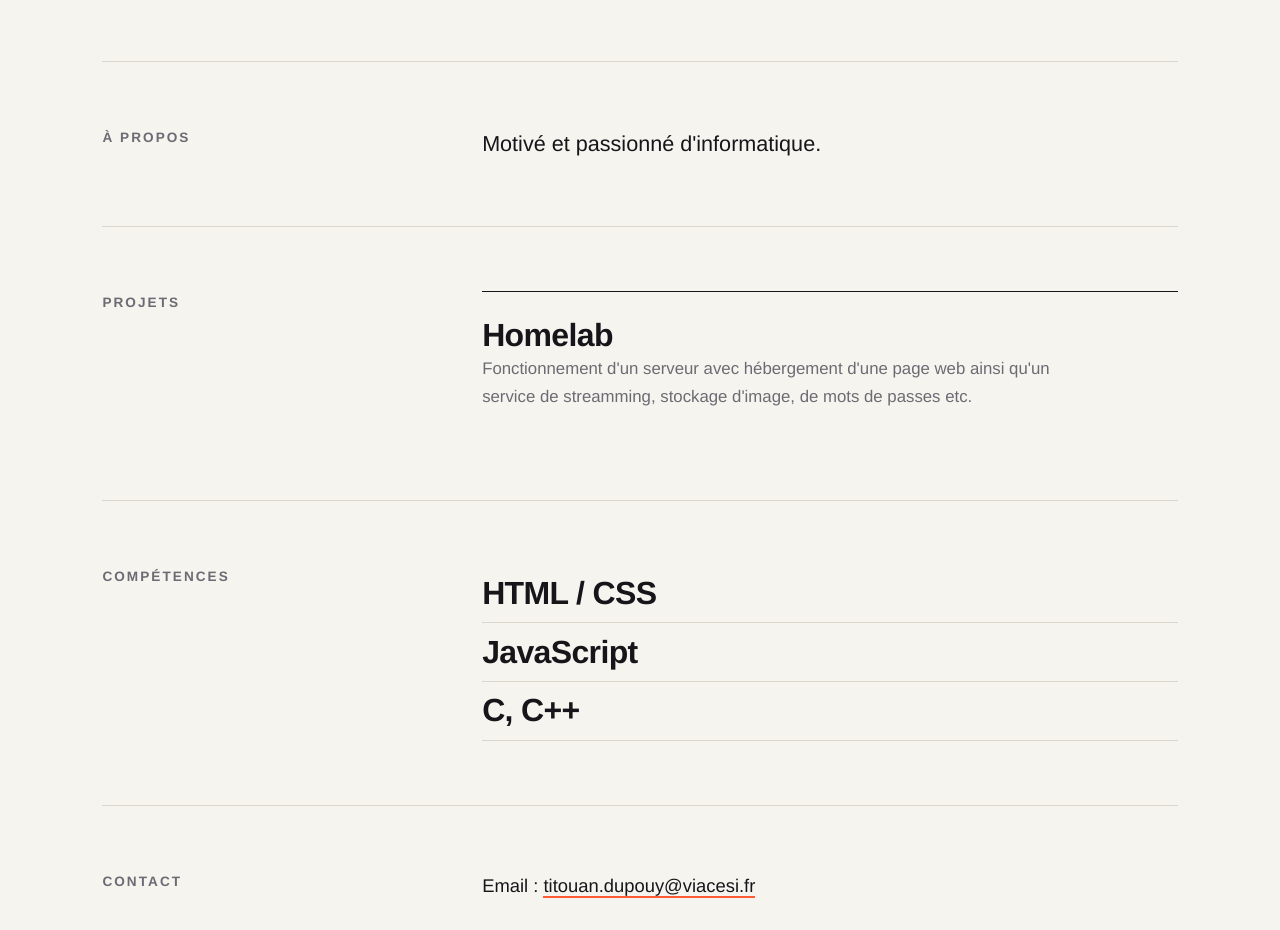
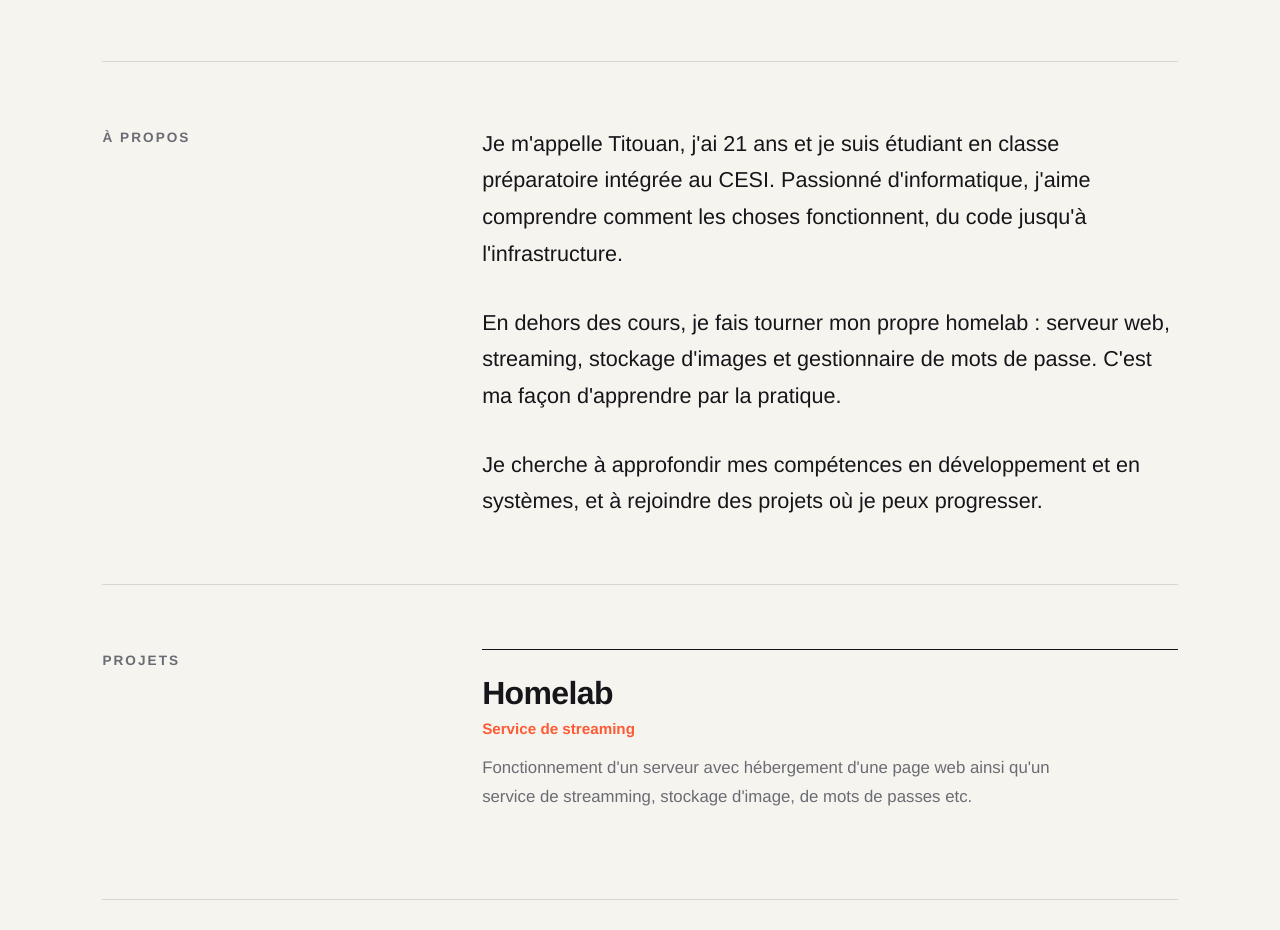
Before and after one commit to titouandup/titouandup.github.io, a plain HTML site: page index.html in a window 1280 px wide. Shown: the part 744-1674 px from the top of the page. Drawn offline with Linux system fonts and the light colour scheme.

Commit message:
complétion à propos

```diff
--- a/index.html
+++ b/index.html
@@ -3,7 +3,7 @@
   <head>
     <meta charset="utf-8">
     <meta name="viewport" content="width=device-width, initial-scale=1">
-    <title>Mon site</title>
+    <title>Titouan Dupouy</title>
     <link rel="stylesheet" href="style.css">
     <script src="script.js" defer></script>
   </head>
@@ -20,13 +20,16 @@
 
       <section id="a-propos">
         <h2>À propos</h2>
-        <p>Motivé et passionné d'informatique.</p>
+        <p>Je m'appelle Titouan, j'ai 21 ans et je suis étudiant en classe préparatoire intégrée au CESI. Passionné d'informatique, j'aime comprendre comment les choses fonctionnent, du code jusqu'à l'infrastructure.</p>
+        <p>En dehors des cours, je fais tourner mon propre homelab : serveur web, streaming, stockage d'images et gestionnaire de mots de passe. C'est ma façon d'apprendre par la pratique.</p>
+        <p>Je cherche à approfondir mes compétences en développement et en systèmes, et à rejoindre des projets où je peux progresser.</p>
       </section>
 
       <section id="projets">
         <h2>Projets</h2>
         <article>
           <h3>Homelab</h3>
+          <h4>Service de streaming</h4>
           <p>Fonctionnement d'un serveur avec hébergement d'une page web ainsi qu'un service de streamming, stockage d'image, de mots de passes etc.</p>
         </article>
       </section>
```
